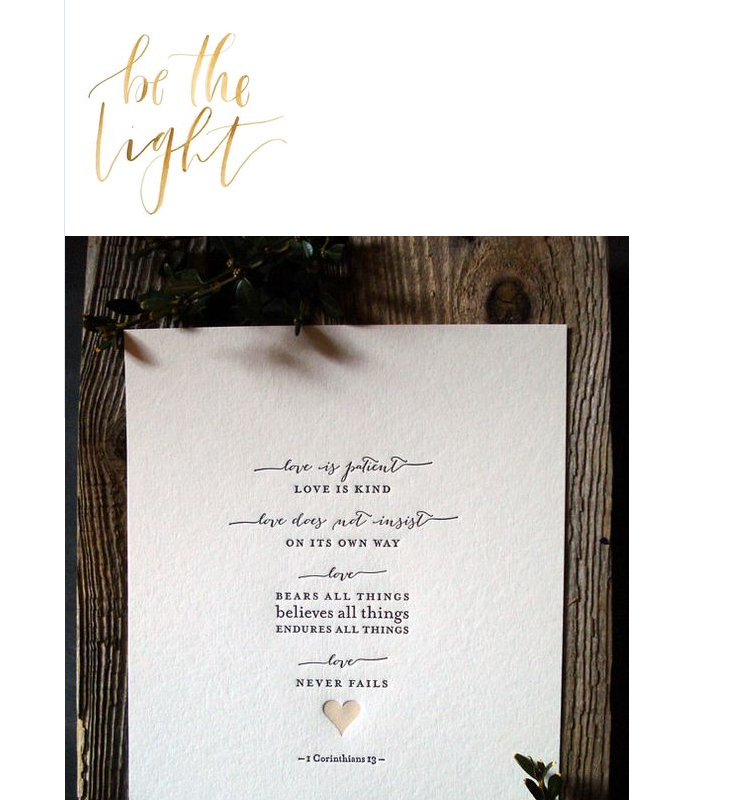
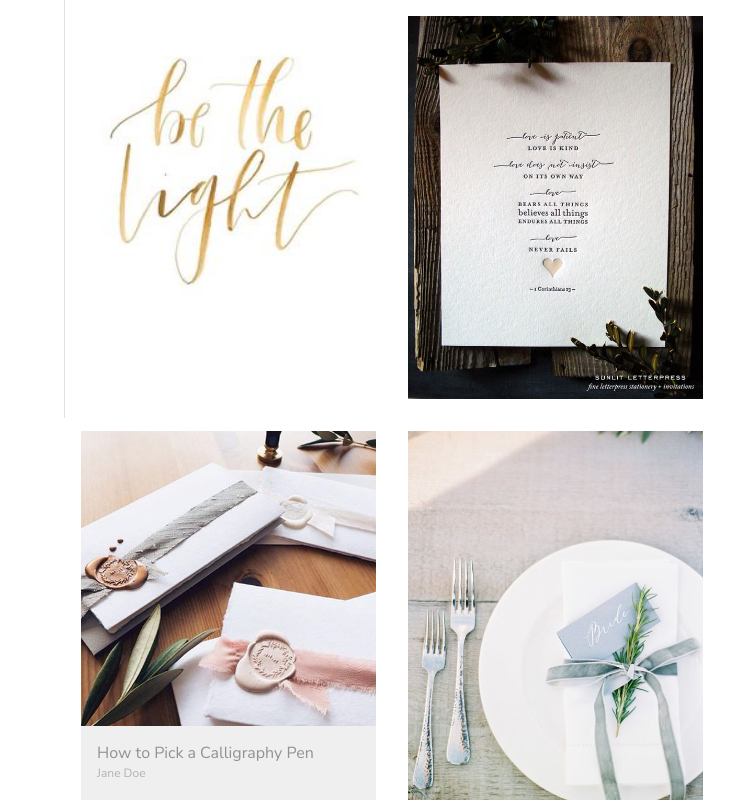
Before and after one commit to smashlee011/lerapress, a plain HTML site: page index.html in a window 1280 px wide. Shown: the top 800 px of the page, 409-1143 px from the left. Drawn offline with nearby package versions, Linux system fonts and the light colour scheme.

Commit message:
added H3, card, byline styling and overlay on cards on hover

```diff
--- a/css/custom.css
+++ b/css/custom.css
@@ -45,6 +45,16 @@ h2 {
 	color: #7B7D7F;
 }
 
+h3 {
+	font-weight: 400;
+	margin: 0;
+	margin:-bottom: 16px;
+	line-height: 1.4;
+	color: #929292;
+	font-size: 16px;
+
+}
+
 .social-icons i {
 	margin: 10px;
 }
@@ -74,3 +84,42 @@ h2 {
 a:hover, a.active {
 	color: red;
 }
+
+.card {
+	float: left;
+	width: 50%;
+	padding: 16px;
+	position: relative;
+}
+
+.card img {
+	max-width: 100%;
+	width: 100%;
+	height: auto;
+}
+
+.card-content {
+	background: #EFEFEF;
+	padding: 16px;
+}
+
+.byline {
+	color: #b3b3b3;
+	font-size: 12px;
+	margin-bottom: 32px;
+}
+
+.overlay {
+	position: absolute;
+	height: 100%;
+	width: 100%;
+	top: 0;
+	left: 0;
+	background: black;
+	opacity: 0.5;
+	display: none;
+}
+
+.card:hover .overlay {
+	display: block;
+}
--- a/index.html
+++ b/index.html
@@ -54,13 +54,34 @@
 
             <section class="main-content">
 
-                <div class="images">
+                <div class="card">
+                    <div class="overlay"></div>
                     <img src="img/belight.jpg" alt="be_light">
+                </div>
+
+                <div class="card">
+                    <div class="overlay"></div>
                     <img src="img/loveis.jpg" alt="love_is">
+                </div>
+
+                <div class="card">
                     <img src="img/seal.jpg" alt="wax_seal">
+                    <div class="card-content">
+                        <h3>How to Pick a Calligraphy Pen</h3>
+                        <div class="byline">Jane Doe</div>
+                    </div>
+                </div>
+
+                <div class="card">
+                    <div class="overlay"></div>
                     <img src="img/bride.jpg" alt="bride">
+                </div>
+
+                <div class="card">
+                    <div class="overlay"></div>
                     <img src="img/callig.jpg" alt="calligraphy">
                 </div>
+
 
 
 
```
